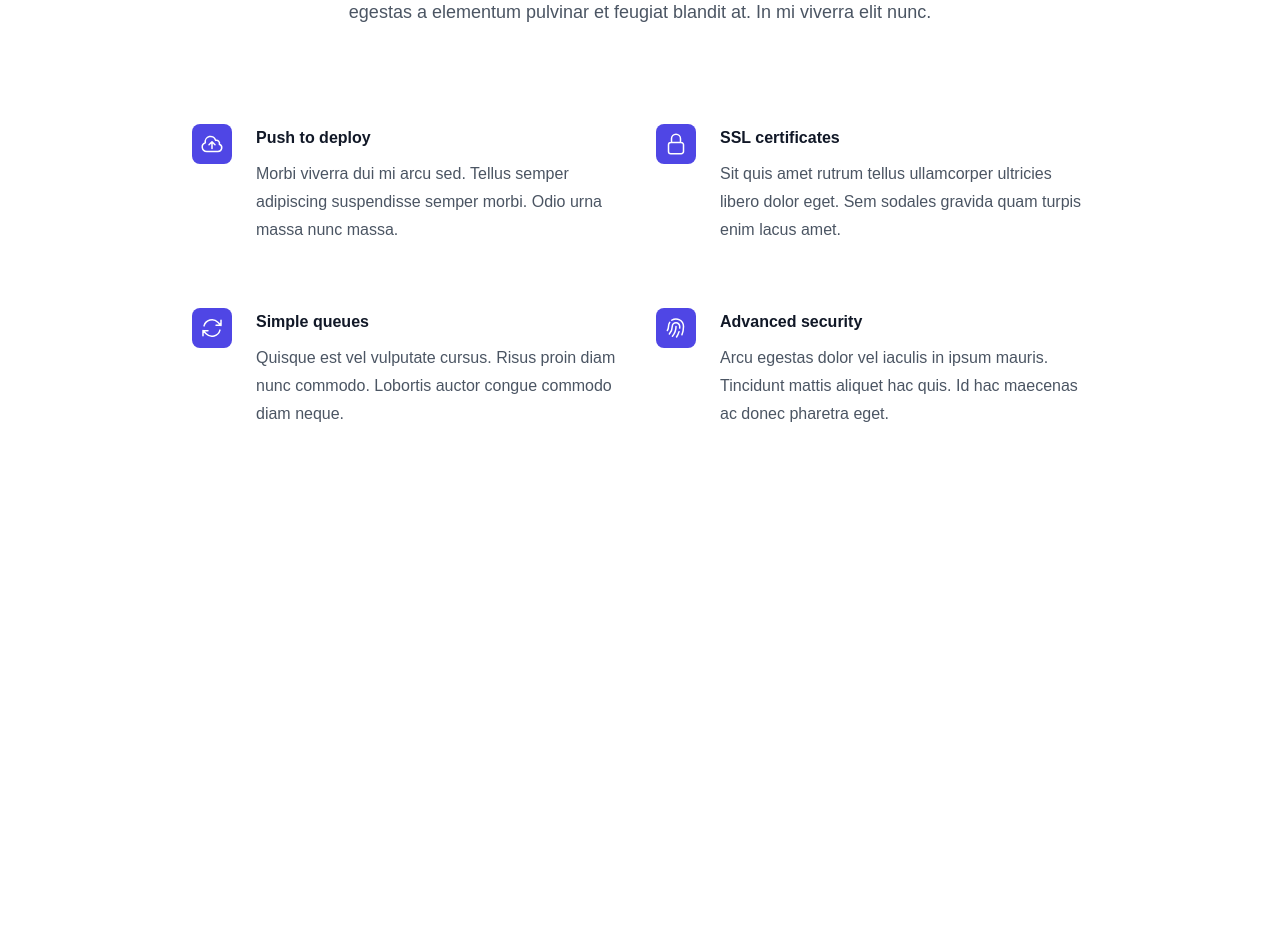
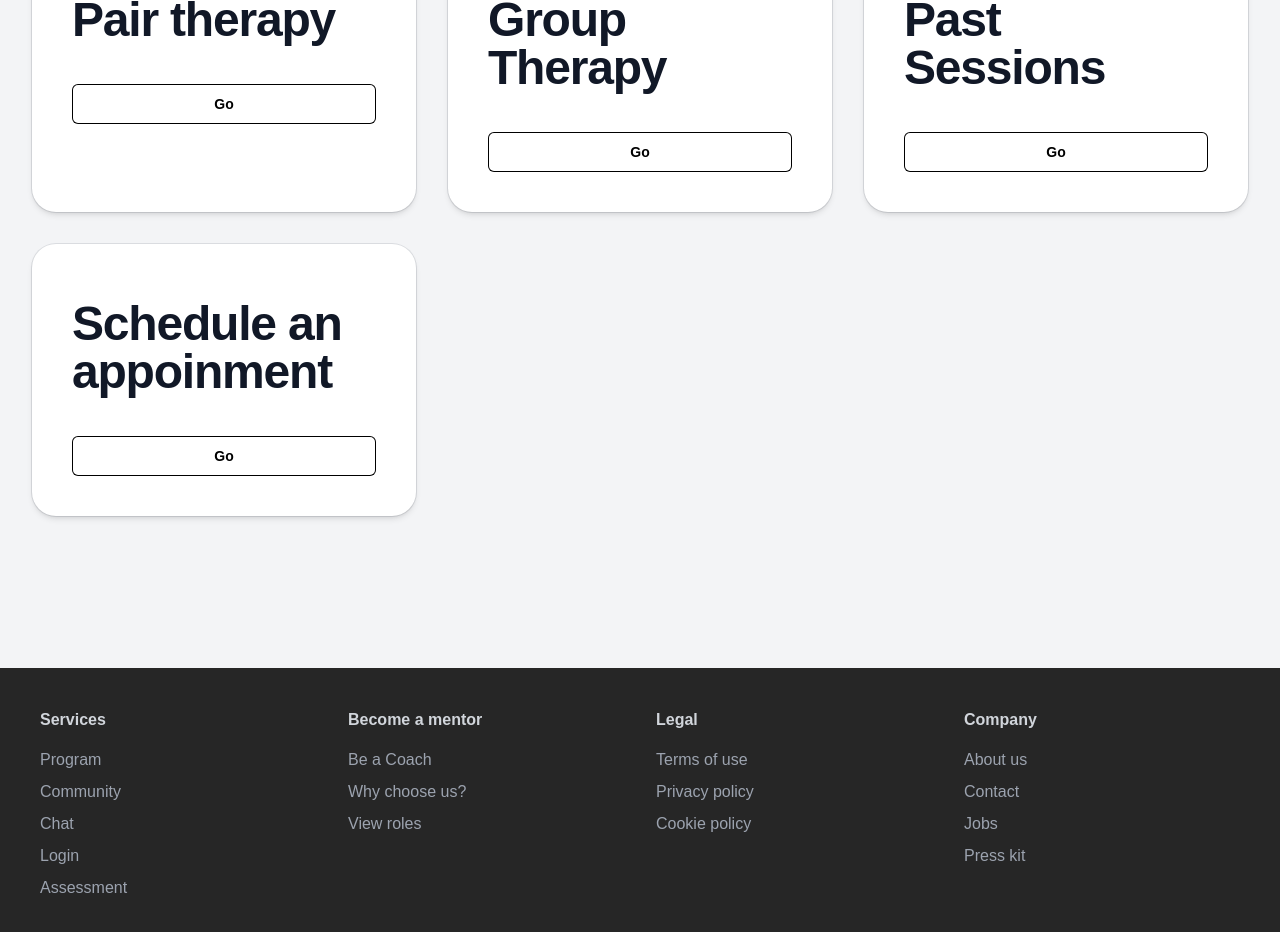
Before and after one commit to AlejandroEstrada62/Onlive, a Next.js app: page /sesion in a window 1280 px wide. Shown: the part 320-1252 px from the top of the page. Before the commit the page ends 876 px from the top, so only its background shows below. Built offline with nearby package versions, Linux system fonts and the light colour scheme.

Commit message:
diario terminado

```diff
--- a/components/Footer.js
+++ b/components/Footer.js
@@ -2,114 +2,46 @@ import React from 'react';
 
 const Footer = () => {
   return (
-    <footer className="relative py-20 flex flex-col items-center overflow-hidden md:py-40 bg-gradient-radial from-gray-500 via-gray-800 to-gray-950">
-      <div className="relative z-[1] container m-auto px-6 md:px-12">
-        <div className="m-auto md:w-10/12 lg:w-8/12 xl:w-6/12">
-          <div className="flex flex-wrap items-center justify-between md:flex-nowrap">
-            {/* Bloque principal de links */}
-            <div className="w-full space-y-12 sm:w-7/12 md:space-y-0 md:justify-start">
-              <ul role="list" className="space-y-8 text-center text-gray-300 md:text-left">
-                <li>
-                  <a href="#" className="hover:text-black transition">
-                    Home
-                  </a>
-                </li>
-                <li>
-                  <a href="#" className="hover:text-black transition">
-                    About
-                  </a>
-                </li>
-                <li>
-                  <a href="#" className="hover:text-black transition">
-                    Guide
-                  </a>
-                </li>
-                <li>
-                  <a href="#" className="hover:text-black transition">
-                    Blocks
-                  </a>
-                </li>
-                <li>
-                  <a href="#" className="hover:text-black transition">
-                    Contact
-                  </a>
-                </li>
-                <li>
-                  <a href="#" className="hover:text-black transition">
-                    Terms of Use
-                  </a>
-                </li>
-              </ul>
-            </div>
-
-            {/* Bloque de iconos sociales */}
-            <div className="w-full space-y-8 text-gray-100 sm:w-5/12">
-              <ul role="list" className="space-y-8 text-center md:text-right">
-                {socialIcons.map((icon, index) => (
-                  <li key={index}>
-                    <a
-                      href="#"
-                      className="flex items-center justify-center md:justify-end space-x-3 hover:text-black transition"
-                    >
-                      {icon.icon}
-                      <span>{icon.name}</span>
-                    </a>
-                  </li>
-                ))}
-              </ul>
-            </div>
-          </div>
+    <footer className="bg-neutral-800 text-gray-400 p-10">
+      <div className="container mx-auto grid grid-cols-1 sm:grid-cols-2 lg:grid-cols-4 gap-8 text-center lg:text-left">
+        <div>
+          <h6 className="text-gray-300 font-bold mb-4">Services</h6>
+          <ul className="space-y-2">
+            <li><a href="#" className="hover:text-white">Program</a></li>
+            <li><a href="#" className="hover:text-white">Community</a></li>
+            <li><a href="#" className="hover:text-white">Chat</a></li>
+            <li><a href="#" className="hover:text-white">Login</a></li>
+            <li><a href="#" className="hover:text-white">Assessment</a></li>
+          </ul>
+        </div>
+        <div>
+          <h6 className="text-gray-300 font-bold mb-4">Become a mentor</h6>
+          <ul className="space-y-2">
+            <li><a href="#" className="hover:text-white">Be a Coach</a></li>
+            <li><a href="#" className="hover:text-white">Why choose us?</a></li>
+            <li><a href="#" className="hover:text-white">View roles</a></li>
+          </ul>
+        </div>
+        <div>
+          <h6 className="text-gray-300 font-bold mb-4">Legal</h6>
+          <ul className="space-y-2">
+            <li><a href="#" className="hover:text-white">Terms of use</a></li>
+            <li><a href="#" className="hover:text-white">Privacy policy</a></li>
+            <li><a href="#" className="hover:text-white">Cookie policy</a></li>
+          </ul>
+        </div>
+        <div>
+          <h6 className="text-gray-300 font-bold mb-4">Company</h6>
+          <ul className="space-y-2">
+            <li><a href="#" className="hover:text-white">About us</a></li>
+            <li><a href="#" className="hover:text-white">Contact</a></li>
+            <li><a href="#" className="hover:text-white">Jobs</a></li>
+            <li><a href="#" className="hover:text-white">Press kit</a></li>
+          </ul>
         </div>
       </div>
     </footer>
   );
 };
 
-// Primero TODOS los componentes de íconos
-const GithubIcon = () => (
-  <svg xmlns="http://www.w3.org/2000/svg" fill="currentColor" className="w-5" viewBox="0 0 16 16">
-    <path d="..." />
-  </svg>
-);
-
-const TwitterIcon = () => (
-  <svg xmlns="http://www.w3.org/2000/svg" fill="currentColor" className="w-5" viewBox="0 0 16 16">
-    <path d="..." />
-  </svg>
-);
-
-const YouTubeIcon = () => (
-  <svg xmlns="http://www.w3.org/2000/svg" fill="currentColor" className="w-5" viewBox="0 0 16 16">
-    <path d="..." />
-  </svg>
-);
-
-const FacebookIcon = () => (
-  <svg xmlns="http://www.w3.org/2000/svg" fill="currentColor" className="w-5" viewBox="0 0 16 16">
-    <path d="..." />
-  </svg>
-);
-
-const MediumIcon = () => (
-  <svg xmlns="http://www.w3.org/2000/svg" fill="currentColor" className="w-5" viewBox="0 0 16 16">
-    <path d="..." />
-  </svg>
-);
-
-const PatreonIcon = () => (
-  <svg xmlns="http://www.w3.org/2000/svg" fill="currentColor" className="w-5" viewBox="0 0 16 16">
-    <path d="..." />
-  </svg>
-);
-
-// DESPUÉS el array de iconos sociales
-const socialIcons = [
-  { name: 'Github', icon: <GithubIcon /> },
-  { name: 'Twitter', icon: <TwitterIcon /> },
-  { name: 'YouTube', icon: <YouTubeIcon /> },
-  { name: 'Facebook', icon: <FacebookIcon /> },
-  { name: 'Medium', icon: <MediumIcon /> },
-  { name: 'Patreon', icon: <PatreonIcon /> },
-];
-
 export default Footer;
--- a/components/Login.js
+++ b/components/Login.js
@@ -76,9 +76,6 @@ const StyledWrapper = styled.div`
     left: 0;
     z-index: -1;
     transition: all 0.4s;
-  }
-
-  .btn::after {
     background-color: #fff;
   }
 
--- a/components/Sesion.js
+++ b/components/Sesion.js
@@ -1,62 +1,106 @@
-import { ArrowPathIcon, CloudArrowUpIcon, FingerPrintIcon, LockClosedIcon } from '@heroicons/react/24/outline'
 
-const features = [
+import Navbar from "@/components/Navbar";
+import Link from 'next/link';
+import Footer from "@/components/Footer";
+
+const tiers = [
   {
-    name: 'Push to deploy',
-    description:
-      'Morbi viverra dui mi arcu sed. Tellus semper adipiscing suspendisse semper morbi. Odio urna massa nunc massa.',
-    icon: CloudArrowUpIcon,
+    id: 'tier-basic',
+    href: '/actividades',
+    priceMonthly: 'Pair therapy',
   },
   {
-    name: 'SSL certificates',
-    description:
-      'Sit quis amet rutrum tellus ullamcorper ultricies libero dolor eget. Sem sodales gravida quam turpis enim lacus amet.',
-    icon: LockClosedIcon,
+    id: 'tier-hobby',
+    href: '/diario',
+    priceMonthly: 'Group Therapy',
   },
   {
-    name: 'Simple queues',
-    description:
-      'Quisque est vel vulputate cursus. Risus proin diam nunc commodo. Lobortis auctor congue commodo diam neque.',
-    icon: ArrowPathIcon,
+    id: 'tier-enterprise',
+    href: '/sesion',
+    priceMonthly: 'Past Sessions',
   },
   {
-    name: 'Advanced security',
-    description:
-      'Arcu egestas dolor vel iaculis in ipsum mauris. Tincidunt mattis aliquet hac quis. Id hac maecenas ac donec pharetra eget.',
-    icon: FingerPrintIcon,
+    id: 'tier-enterprise',
+    href: '/sesion',
+    priceMonthly: 'Schedule an appoinment',
   },
 ]
 
-export default function Example() {
+function classNames(...classes) {
+  return classes.filter(Boolean).join(' ')
+}
+
+export default function Header() {
   return (
-    <div className="bg-white py-24 sm:py-32">
-      <div className="mx-auto max-w-7xl px-6 lg:px-8">
-        <div className="mx-auto max-w-2xl lg:text-center">
-          <h2 className="text-base/7 font-semibold text-indigo-600">Deploy faster</h2>
-          <p className="mt-2 text-pretty text-4xl font-semibold tracking-tight text-gray-900 sm:text-5xl lg:text-balance">
-            Everything you need to deploy your app
-          </p>
-          <p className="mt-6 text-lg/8 text-gray-600">
-            Quis tellus eget adipiscing convallis sit sit eget aliquet quis. Suspendisse eget egestas a elementum
-            pulvinar et feugiat blandit at. In mi viverra elit nunc.
-          </p>
-        </div>
-        <div className="mx-auto mt-16 max-w-2xl sm:mt-20 lg:mt-24 lg:max-w-4xl">
-          <dl className="grid max-w-xl grid-cols-1 gap-x-8 gap-y-10 lg:max-w-none lg:grid-cols-2 lg:gap-y-16">
-            {features.map((feature) => (
-              <div key={feature.name} className="relative pl-16">
-                <dt className="text-base/7 font-semibold text-gray-900">
-                  <div className="absolute left-0 top-0 flex size-10 items-center justify-center rounded-lg bg-indigo-600">
-                    <feature.icon aria-hidden="true" className="size-6 text-white" />
-                  </div>
-                  {feature.name}
-                </dt>
-                <dd className="mt-2 text-base/7 text-gray-600">{feature.description}</dd>
+    <>
+      <Navbar />
+      <div className="flex flex-col items-center justify-center min-h-screen bg-gray-100">
+        {/* Pricing Section */}
+        <div className="r w-full bg-gray-100 px-6 py-24 sm:py-32 lg:px-8">
+          <div aria-hidden="true" className="absolute inset-x-0 -top-3 -z-10 transform-gpu overflow-hidden px-36 blur-3xl">
+            <div
+              style={{
+                clipPath:
+                  'polygon(74.1% 44.1%, 100% 61.6%, 97.5% 26.9%, 85.5% 0.1%, 80.7% 2%, 72.5% 32.5%, 60.2% 62.4%, 52.4% 68.1%, 47.5% 58.3%, 45.2% 34.5%, 27.5% 76.7%, 0.1% 64.9%, 17.9% 100%, 27.6% 76.8%, 76.1% 97.7%, 74.1% 44.1%)',
+              }}
+              className="mx-auto aspect-[1155/678] w-[72.1875rem] bg-gradient-to-tr from-[#ff80b5] to-[#9089fc] opacity-30"
+            />
+          </div>
+          <div className="mx-auto max-w-4xl text-center">
+            <p className="mt-2 text-balance text-5xl font-semibold tracking-tight text-gray-900 sm:text-6xl">
+              SESIONS
+            </p>
+          </div>
+          <div className="mx-auto mt-16 grid max-w-lg grid-cols-1 gap-8 items-center lg:max-w-7xl lg:grid-cols-3">
+            {tiers.map((tier, tierIdx) => (
+              <div
+                key={tier.id}
+                className={classNames(
+                  'bg-white shadow-md h-full',
+                  'rounded-3xl p-8 ring-1 ring-gray-900/10 sm:p-10'
+                )}
+              >
+                <h3
+                  id={tier.id}
+                  className={classNames(tier.featured ? 'text-black' : 'text-black', 'text-base/7 font-semibold')}
+                >
+                  {tier.name}
+                </h3>
+                <p className="mt-4 flex items-baseline gap-x-2">
+                  <span
+                    className={classNames(
+                      tier.featured ? 'text-white' : 'text-gray-900',
+                      'text-5xl font-semibold tracking-tight',
+                    )}
+                  >
+                    {tier.priceMonthly}
+                  </span>
+                  <span className={classNames(tier.featured ? 'text-gray-400' : 'text-gray-500', 'text-base')}></span>
+                </p>
+                <p className={classNames(tier.featured ? 'text-gray-300' : 'text-gray-600', 'mt-6 text-base/7')}>
+                  {tier.description}
+                </p>
+                <Link
+                  href={tier.href}
+                  target="_blank"
+                  aria-describedby={tier.id}
+                  className={classNames(
+                    tier.featured
+                      ? 'bg-black text-white shadow-sm hover:bg-black focus-visible:outline-black'
+                      : 'text-black ring-1 ring-inset ring-black hover:ring-black focus-visible:outline-black',
+                    'mt-8 block rounded-md px-3.5 py-2.5 text-center text-sm font-semibold focus-visible:outline focus-visible:outline-2 focus-visible:outline-offset-2 sm:mt-10',
+                  )}
+                >
+                  Go
+                </Link>
               </div>
             ))}
-          </dl>
+          </div>
         </div>
+        <div className="basis-full"></div>
+        <br/>
       </div>
-    </div>
-  )
+      <Footer />
+    </>
+  );
 }
--- a/pages/Dashboard.js
+++ b/pages/Dashboard.js
@@ -2,25 +2,48 @@ import Image from "next/image";
 import TeamSection from "@/components/Team";
 import Navbar from "@/components/Navbar";
 import Link from 'next/link';
+import Footer from "@/components/Footer";
 
 const tiers = [
   {
     id: 'tier-basic',
     href: '/actividades',
     priceMonthly: 'Activites',
-    description: 'Exercises commissioned by a professional.',
+    description: (
+      <ul>
+        <li>Mindfulness meditation</li>
+        <li>Breathing exercises</li>
+        <li>Positive affirmations</li>
+        <li>Non-judgmental thinking</li>
+      </ul>
+    ),
   },
   {
     id: 'tier-hobby',
     href: '/diario',
     priceMonthly: 'Diary',
-    description: "Record of your day to day, as a warrior of this battle.",
+    description: (
+      <ul>
+        <li>Private entries</li>
+        <li>Public entries</li>
+        <li>Fully customizable</li>
+        <li>PGP encrypted</li>
+      </ul>
+    ),
   },
   {
     id: 'tier-enterprise',
     href: '/sesion',
     priceMonthly: 'Sesion',
-    description: 'Stay connected to what´s truly important.',
+    description: (
+      <ul>
+        <li>Certified professionals</li>
+        <li>Capable volunteers</li>
+        <li>Group therapy</li>
+        <li>Pair therapy</li>
+
+      </ul>
+    ),
   },
 ]
 
@@ -98,17 +121,17 @@ export default function Header() {
                     'mt-8 block rounded-md px-3.5 py-2.5 text-center text-sm font-semibold focus-visible:outline focus-visible:outline-2 focus-visible:outline-offset-2 sm:mt-10',
                   )}
                 >
-                  Get started today
+                  Start
                 </Link>
               </div>
             ))}
           </div>
         </div>
-
         <div className="basis-full"></div>
         <br/>
         <TeamSection />
       </div>
+      <Footer />
     </>
   );
 }
```
Also changed, not shown: components/Actividades.js (+7 -1 lines), components/Diario.js (+24 -7 lines), public/grafica.jpg (added).
